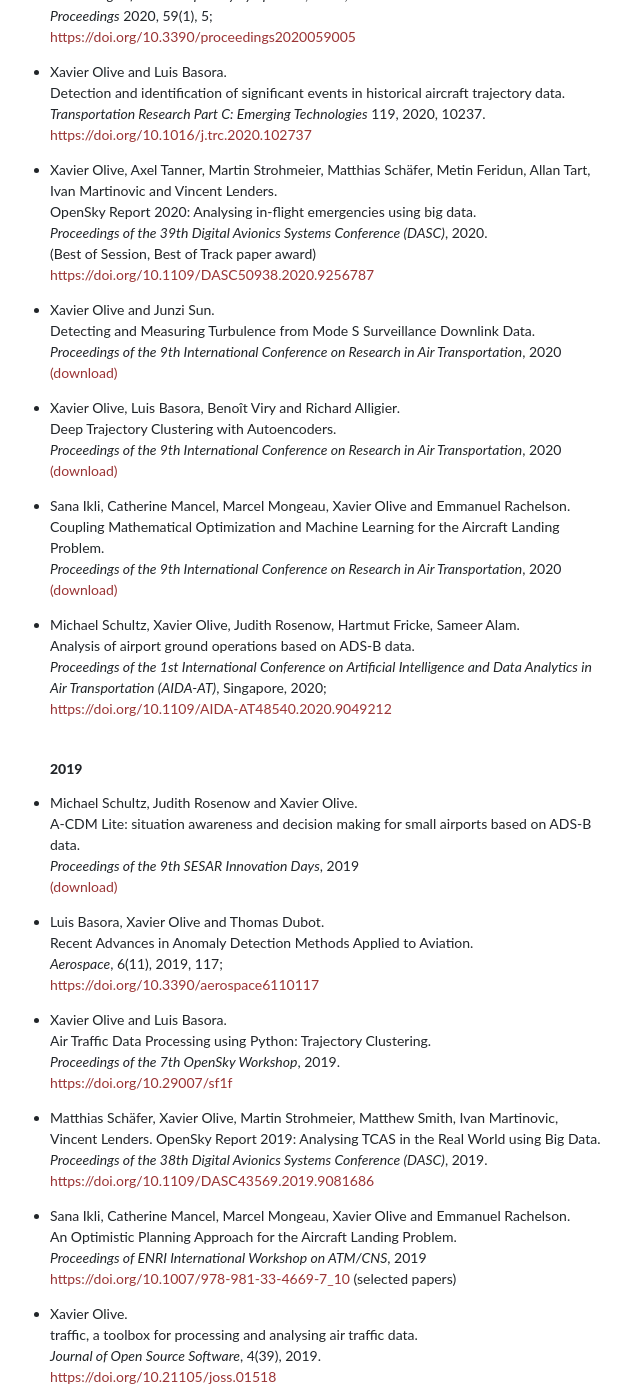
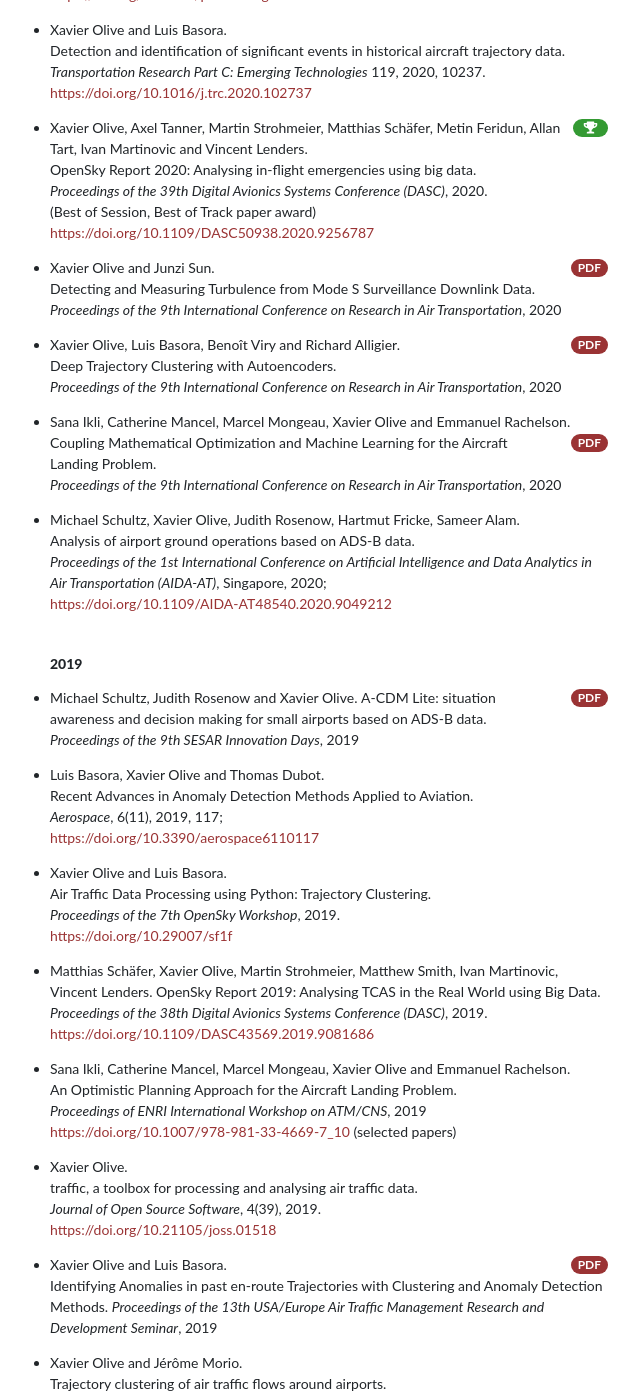
Before and after one commit to xoolive/xoolive.github.io, a Jekyll site: the page built from _pages/publications.md, in a window 1280 px wide and 1400 px high, scrolled down 1396 px. Shown: the whole window, without its empty margins (311-951 px from the left). Built offline with Jekyll 4.4.1, drawn with Linux system fonts in a browser that asks for light colours; nearby versions of some CDN libraries; some web fonts are replaced; a script that is not in the unit is left out; some of the changed text lies outside the part shown.

Commit message:
design changes

```diff
--- a/_pages/publications.md
+++ b/_pages/publications.md
@@ -10,9 +10,9 @@
   _Proceedings of the 41th Digital Avionics Systems Conference (DASC)_, 2022
 
 - Florent Vergnes, Judicaël Bedouet, Xavier Olive and Junzi Sun.
+  [<span class="badge paper float-right">PDF</span>](https://drive.google.com/file/d/1mwkqtrZbn6phOP6zurzQBjoc0FhGXc2t/view?usp=sharing)
   Environmental Impact Optimisation of Flight Plans in a Fixed and Free Route network.
   _Proceedings of the 10th International Conference on Research in Air Transportation_, 2022
-  [(download)](https://drive.google.com/file/d/1mwkqtrZbn6phOP6zurzQBjoc0FhGXc2t/view?usp=sharing)
 
 - Michael Schultz, Judith Rosenow and Xavier Olive.
   Data-driven airport management enabled by operational milestones derived from ADS-B messages.
@@ -32,9 +32,9 @@
   [https://doi.org/10.1109/DASC52595.2021.9594361](https://doi.org/10.1109/DASC52595.2021.9594361)
 
 - Xavier Olive, Junzi Sun, Mayara Condé Rocha Murça and Timothé Krauth.
+  [<span class="badge paper float-right">PDF</span>](https://drive.google.com/file/d/1xnFSDl074UQRcyW9Ij3FodO7EBHD_5CI/view?usp=sharing)
   A Framework to Evaluate Aircraft Trajectory Generation Methods.
   _Proceedings of the 14th USA/Europe Air Traffic Management Research and Development Seminar_, 2021
-  [(download)](https://drive.google.com/file/d/1xnFSDl074UQRcyW9Ij3FodO7EBHD_5CI/view?usp=sharing)
 
 - Sana Ikli, Catherine Mancel, Marcel Mongeau, Xavier Olive and Emmanuel Rachelson.
   The aircraft runway scheduling problem: A survey.
@@ -70,26 +70,26 @@
   _Transportation Research Part C: Emerging Technologies_ 119, 2020, 10237.
   [https://doi.org/10.1016/j.trc.2020.102737](https://doi.org/10.1016/j.trc.2020.102737)
 
-- Xavier Olive, Axel Tanner, Martin Strohmeier, Matthias Schäfer, Metin Feridun, Allan Tart, Ivan Martinovic and Vincent Lenders.
+- <span class="badge graduated float-right"><i class="fas fa-solid fa-trophy"></i></span>Xavier Olive, Axel Tanner, Martin Strohmeier, Matthias Schäfer, Metin Feridun, Allan Tart, Ivan Martinovic and Vincent Lenders.
   OpenSky Report 2020: Analysing in-flight emergencies using big data.
   _Proceedings of the 39th Digital Avionics Systems Conference (DASC)_, 2020.
   (Best of Session, Best of Track paper award)
   [https://doi.org/10.1109/DASC50938.2020.9256787](https://doi.org/10.1109/DASC50938.2020.9256787)
 
 - Xavier Olive and Junzi Sun.
+  [<span class="badge paper float-right">PDF</span>](https://drive.google.com/file/d/1ttNd71bqZsF2tY5h8hMnYfyIpx9TzfXq/view?usp=sharing)
   Detecting and Measuring Turbulence from Mode S Surveillance Downlink Data.
   _Proceedings of the 9th International Conference on Research in Air Transportation_, 2020
-  [(download)](https://drive.google.com/file/d/1ttNd71bqZsF2tY5h8hMnYfyIpx9TzfXq/view?usp=sharing)
 
 - Xavier Olive, Luis Basora, Benoît Viry and Richard Alligier.
+  [<span class="badge paper float-right">PDF</span>](https://drive.google.com/file/d/1Zdo6MZ7CISDlUQmzQwIM9H2eQCwr-t0W/view?usp=sharing)
   Deep Trajectory Clustering with Autoencoders.
   _Proceedings of the 9th International Conference on Research in Air Transportation_, 2020
-  [(download)](https://drive.google.com/file/d/1Zdo6MZ7CISDlUQmzQwIM9H2eQCwr-t0W/view?usp=sharing)
 
 - Sana Ikli, Catherine Mancel, Marcel Mongeau, Xavier Olive and Emmanuel Rachelson.
+  [<span class="badge paper float-right">PDF</span>](https://drive.google.com/file/d/1t1ollfV4epZImcKcsnSYAJvVc9xYBokO/view?usp=sharing)
   Coupling Mathematical Optimization and Machine Learning for the Aircraft Landing Problem.
   _Proceedings of the 9th International Conference on Research in Air Transportation_, 2020
-  [(download)](https://drive.google.com/file/d/1t1ollfV4epZImcKcsnSYAJvVc9xYBokO/view?usp=sharing)
 
 - Michael Schultz, Xavier Olive, Judith Rosenow, Hartmut Fricke, Sameer Alam.
   Analysis of airport ground operations based on ADS-B data.
@@ -99,9 +99,9 @@
 ## 2019
 
 - Michael Schultz, Judith Rosenow and Xavier Olive.
+  [<span class="badge paper float-right">PDF</span>](https://www.sesarju.eu/sites/default/files/documents/sid/2019/papers/SIDs_2019_paper_76.pdf)
   A-CDM Lite: situation awareness and decision making for small airports based on ADS-B data.
   _Proceedings of the 9th SESAR Innovation Days_, 2019
-  [(download)](https://www.sesarju.eu/sites/default/files/documents/sid/2019/papers/SIDs_2019_paper_76.pdf)
 
 - Luis Basora, Xavier Olive and Thomas Dubot.
   Recent Advances in Anomaly Detection Methods Applied to Aviation.
@@ -129,9 +129,9 @@
   [https://doi.org/10.21105/joss.01518](https://doi.org/10.21105/joss.01518)
 
 - Xavier Olive and Luis Basora.
+  [<span class="badge paper float-right">PDF</span>](https://drive.google.com/file/d/1vsUmxT7FYRmfxhef3CpekvBZ3bU2Ksr0/view?usp=sharing)
   Identifying Anomalies in past en-route Trajectories with Clustering and Anomaly Detection Methods.
   _Proceedings of the 13th USA/Europe Air Traffic Management Research and Development Seminar_, 2019
-  [(download)](https://drive.google.com/file/d/1vsUmxT7FYRmfxhef3CpekvBZ3bU2Ksr0/view?usp=sharing)
 
 - Xavier Olive and Jérôme Morio.
   Trajectory clustering of air traffic flows around airports.
@@ -141,14 +141,15 @@
 ## 2018
 
 - Xavier Olive, Jeremy Grignard, Thomas Dubot and Julie Saint-Lot.
+  [<span class="badge paper float-right">PDF</span>](https://www.sesarju.eu/sites/default/files/documents/sid/2018/papers/SIDs_2018_paper_17.pdf)
   Detecting Controllers' Actions in Past Mode S Data by Autoencoder-Based Anomaly Detection.
   _Proceedings of the 8th SESAR Innovation Days_, 2018
-  [(download)](https://www.sesarju.eu/sites/default/files/documents/sid/2018/papers/SIDs_2018_paper_17.pdf)
 
 - Xavier Olive and Pierre Bieber.
+  [<span class="badge paper float-right">PDF</span>](https://drive.google.com/file/d/1UyVM26OGG-H0gjCIT1b5PbrVOHbqiDGl/view?usp=sharing)<span class="badge graduated float-right"><i class="fas fa-solid fa-trophy"></i></span>
   Quantitative Assessments of Runway Excursion Precursors using Mode S Data.
   _Proceedings of the 8th International Conference on Research in Air Transportation_, 2018
-  (Best paper award) [(download)](https://drive.google.com/file/d/1UyVM26OGG-H0gjCIT1b5PbrVOHbqiDGl/view?usp=sharing)
+  (Best paper award)
 
 ## 2016
 
```
